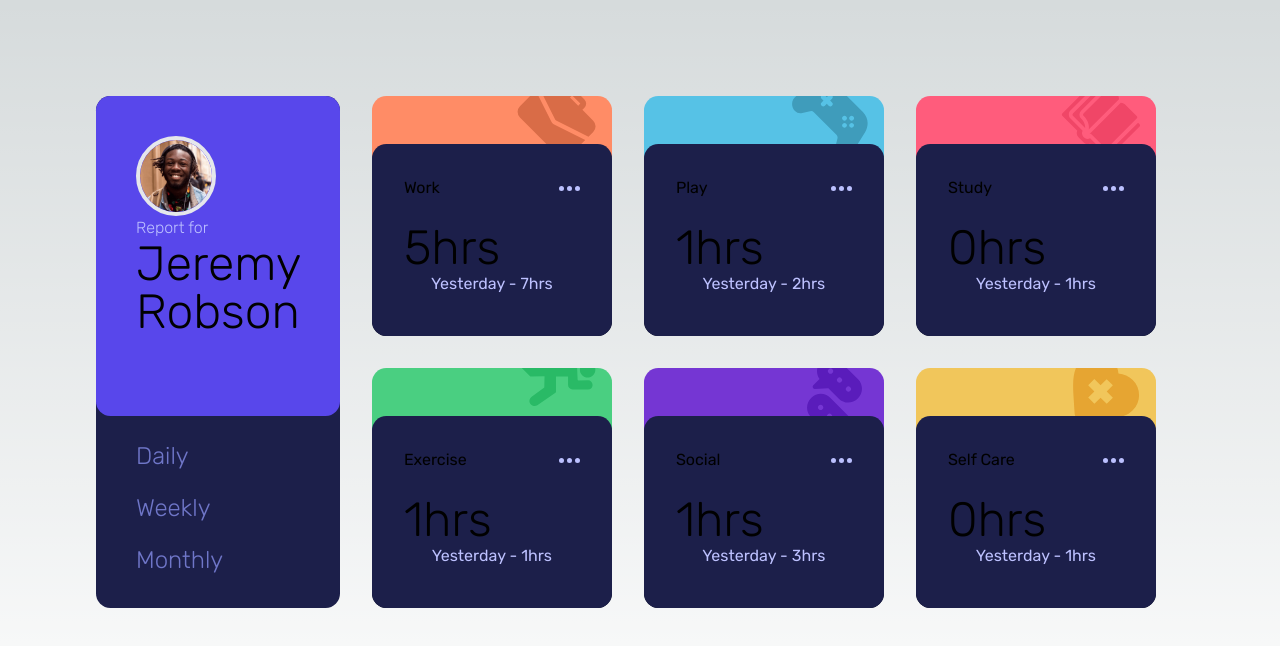
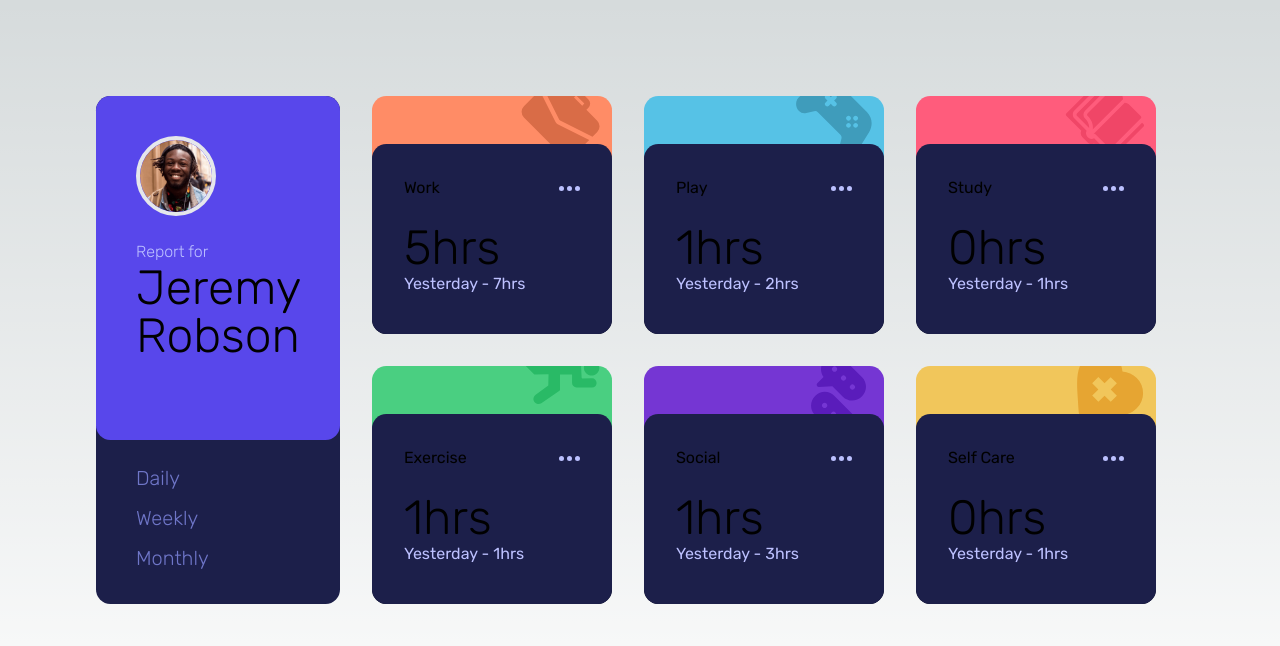
Before and after one commit to wellmota/time-tracking-dashboard, a Next.js app: page /dashboard in a window 1280 px wide. Shown: the top 646 px of the page. Built offline with nearby package versions, Linux system fonts and the light colour scheme; data requests are answered from the project's data file.

Commit message:
fix padding for cards and filter menu

```diff
--- a/src/app/components/cards/ProfileCard/index.jsx
+++ b/src/app/components/cards/ProfileCard/index.jsx
@@ -5,8 +5,8 @@ import SortFilter from "@/components/navigation/SortFilter";
 export function ProfileCard({ onFilterSelect }) {
   return (
     <div className="flex flex-col pb-8 rounded-lg gap-y-6 bg-neutralDarkBlue">
-      <div className="flex flex-col px-6 sm:px-10 pt-10 pb-10 sm:pb-20 sm:mx-auto sm:max-w-lg rounded-lg gap-y-6 bg-blue">
-        <div className="flex flex-row sm:flex-col gap-x-4 items-center sm:items-start ">
+      <div className="flex flex-col px-6 sm:px-10 pt-10 pb-10 sm:pb-20 sm:mx-auto sm:max-w-lg rounded-lg bg-blue">
+        <div className="flex flex-row sm:flex-col gap-x-4 sm:gap-y-6 items-center sm:items-start ">
           <Avatar src={ProfilePic}></Avatar>
           <div>
             <p className="text-neutralPaleBlue font-light">Report for</p>
--- a/src/app/components/cards/TimeTrackCard/index.jsx
+++ b/src/app/components/cards/TimeTrackCard/index.jsx
@@ -47,7 +47,7 @@ export const TimeTrackCard = ({ props, filter }) => {
         <ActionTitle title={title} />
         <div className="flex flex-row lg:flex-col justify-between">
           <h2 className="text-5xl font-extralight ">{timeFrame.current}hrs</h2>
-          <p className="self-center text-neutralPaleBlue ">
+          <p className="self-center md:self-start text-neutralPaleBlue ">
             {label} - {timeFrame.previous}hrs
           </p>
         </div>
--- a/src/app/components/cards/layout/CardBase.jsx
+++ b/src/app/components/cards/layout/CardBase.jsx
@@ -4,7 +4,7 @@ export default function CardBase({ children, category }) {
     : "bg-gray-800";
   return (
     <div
-      className={`bg-${category} w-1/4 min-w-full sm:min-w-min md:min-w-60  lg:max-w-[25%] rounded-lg  flex flex-grow flex-col overflow-hidden p-0 ${bgGradient}
+      className={`bg-${category} w-1/4 min-w-full sm:min-w-min md:min-w-60 lg:max-w-[25%] rounded-lg flex flex-col overflow-hidden p-0 ${bgGradient}
       `}
     >
       {children}
--- a/src/app/components/cards/layout/CardCategory.jsx
+++ b/src/app/components/cards/layout/CardCategory.jsx
@@ -2,7 +2,7 @@ import {Icons} from "@/components/icons/Icons";
 
 export default function CardCategory({ category }) {
   return (
-    <figure className="flex justify-end pr-4 overflow-clip ">
+    <figure className="flex justify-end pr-3 overflow-hidden ">
       <div className="h-12">
         <Icons category={category} />
       </div>
--- a/src/app/components/cards/layout/CardContent.jsx
+++ b/src/app/components/cards/layout/CardContent.jsx
@@ -2,7 +2,7 @@ export default function CardContent({ children }) {
   return (
     <div
       className="transition ease-in-out delay-150
-     hover:bg-mediumDesaturatedBlue flex flex-col flex-grow p-8 gap-6 rounded-t-lg  bg-neutralDarkBlue"
+     hover:bg-mediumDesaturatedBlue flex flex-col p-8 gap-6 flex-grow rounded-t-lg  bg-neutralDarkBlue"
     >
       {children}
     </div>
--- a/src/app/components/navigation/SortFilter.jsx
+++ b/src/app/components/navigation/SortFilter.jsx
@@ -14,7 +14,7 @@ export default function SortFilter({ onFilterSelect }) {
   }, [selectedFilter]);
 
   return (
-    <div className="flex flex-row justify-between sm:flex-col text-2xl content px-10  sm:gap-y-5 font-light text-neutralDesaturatedBlue">
+    <div className="flex flex-row justify-between sm:flex-col text-xl content px-10 sm:gap-y-3 font-light text-neutralDesaturatedBlue">
       <input
         id="daily"
         className="hidden"
```
